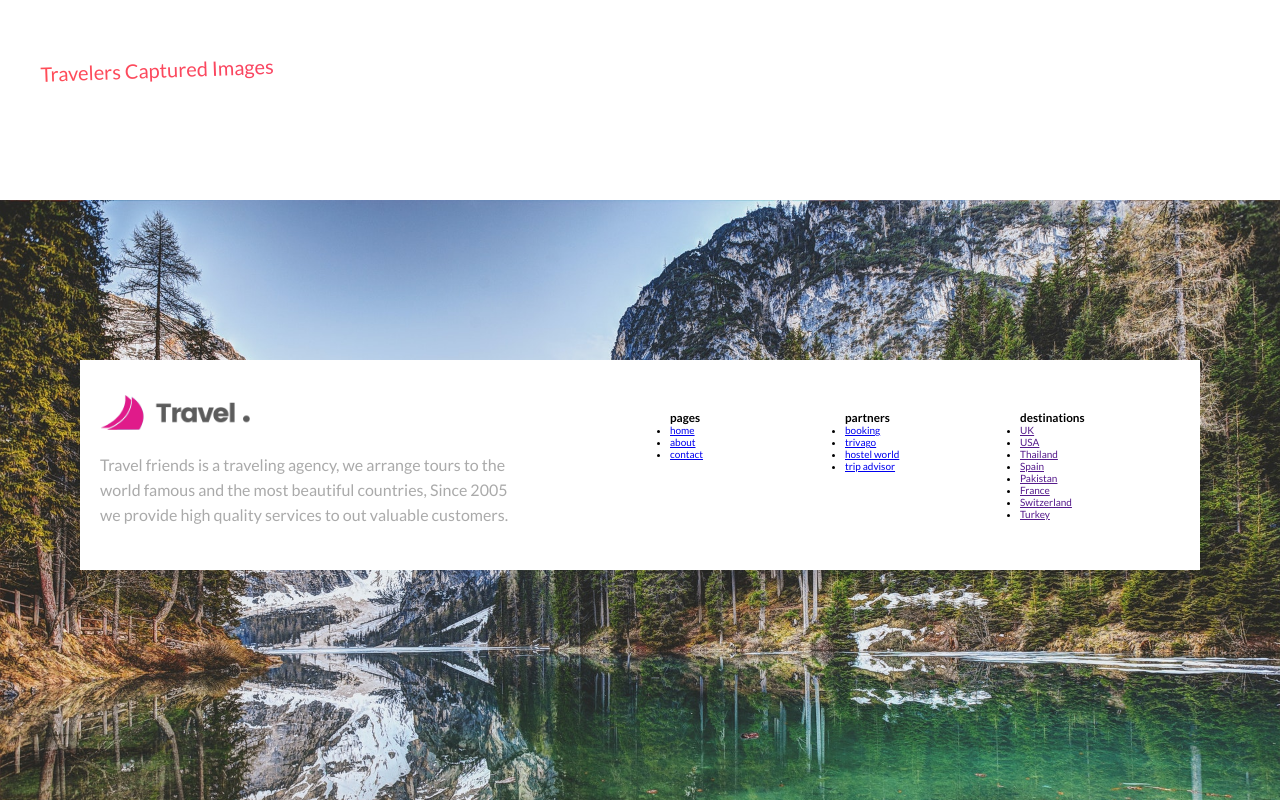
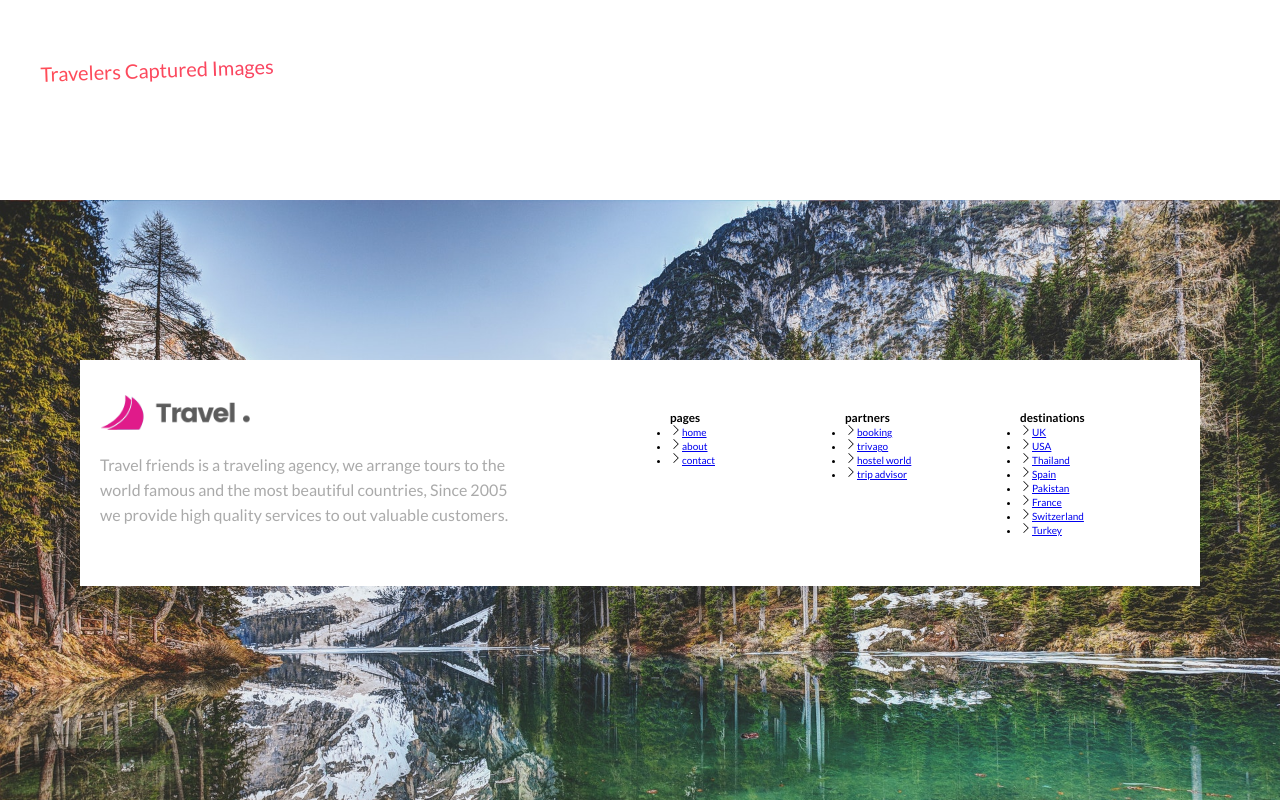
Before and after one commit to NamNguyenGit/NextLevelSolutionTrain, a React (Create React App) app in the folder Udemy_courses/travel-website/: page / in a window 1280 px wide. Shown: the part 2882-3682 px from the top of the page. Built offline with nearby package versions, Linux system fonts and the light colour scheme.

Commit message:
Handle External Links

```diff
--- a/Udemy_courses/travel-website/src/components/footer/FooterLinks.js
+++ b/Udemy_courses/travel-website/src/components/footer/FooterLinks.js
@@ -13,8 +13,8 @@ const FooterLinks = () => {
       { id: 3, name: "contact", route: "/contact" },
     ],
     partners: [
-      { id: 1, name: "booking", route: "/https://www.booking.com/" },
-      { id: 2, name: "trivago", route: "/https://www.trivago.com/" },
+      { id: 1, name: "booking", route: "https://www.booking.com/" },
+      { id: 2, name: "trivago", route: "https://www.trivago.com/" },
       { id: 3, name: "hostel world", route: "https://www.hostelworld.com/" },
       { id: 4, name: "trip advisor", route: "https://www.tripadvisor.com/" },
     ],
@@ -33,7 +33,7 @@ const FooterLinks = () => {
       </div>
       <div className="col-4 p-15">
         <h3 className="footer__heading">{headings.partners}</h3>
-        <ShowFooterLinks links={partners} />
+        <ShowFooterLinks links={partners} external={true} />
       </div>
       <div className="col-4 p-15">
         <h3 className="footer__heading">{headings.destinations}</h3>
--- a/Udemy_courses/travel-website/src/components/footer/ShowFooterLinks.js
+++ b/Udemy_courses/travel-website/src/components/footer/ShowFooterLinks.js
@@ -1,10 +1,30 @@
 import { Link } from "react-router-dom";
-
-const ShowFooterLinks = ({ links }) => {
+import { BsChevronRight } from "react-icons/bs";
+const ShowFooterLinks = ({ links, external }) => {
   return links.map((link) => (
     <ul className="footer__ul" key={link.id}>
       <li className="footer__ul__li">
-        <Link to={link.route}>{link.name}</Link>
+        {external ? (
+          <>
+            <BsChevronRight size={12} />
+            <a href={link.route} target="__blank">
+              {link.name}
+            </a>
+          </>
+        ) : (
+          <>
+            <BsChevronRight size={12} />
+            <Link
+              to={
+                link.hasOwnProperty("route")
+                  ? link.route
+                  : `/details/${link.id}`
+              }
+            >
+              {link.name}
+            </Link>
+          </>
+        )}
       </li>
     </ul>
   ));
```
